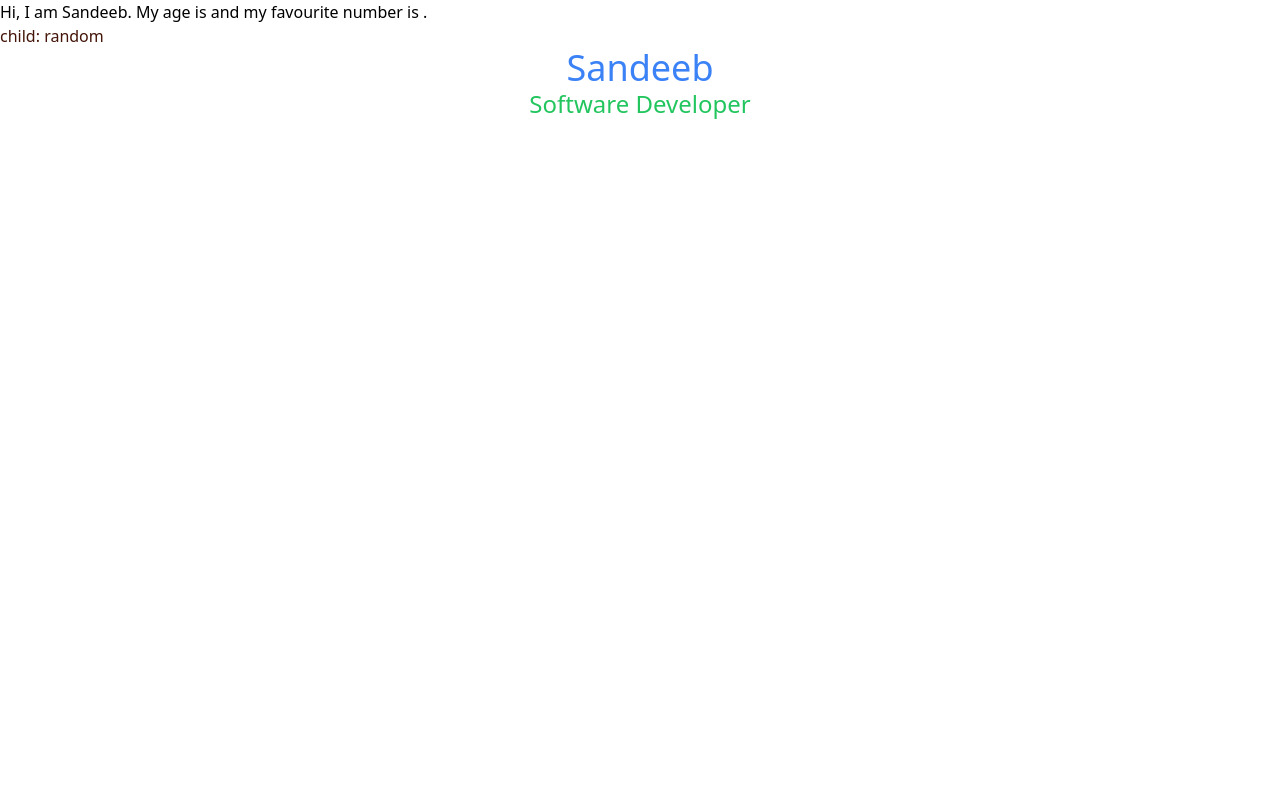
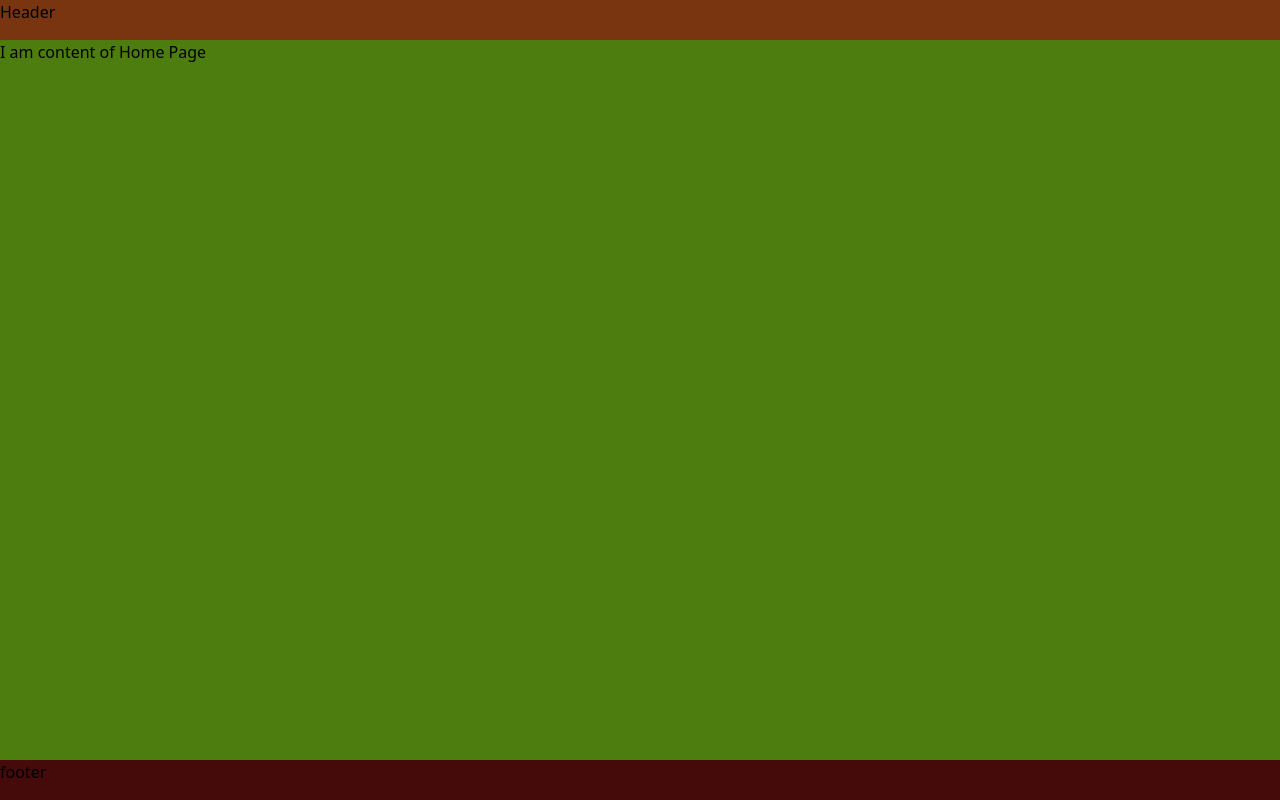
Before and after one commit to steamnp/bfs56, a React (Vite) app: page / in a window 1280 px wide. Built offline with nearby package versions, Linux system fonts and the light colour scheme.

Commit message:
use height, background-color from tailwindcss

```diff
--- a/src/components/child.jsx
+++ /dev/null
@@ -1,9 +0,0 @@
-//rfce shortcut for creating functional component
-
-import styles from "../styles/child.module.css";
-
-function child({ test }) {
-  return <div className="text-orange-950">child: {test}</div>;
-}
-
-export default child;
--- /dev/null
+++ b/src/components/footer.jsx
@@ -0,0 +1,5 @@
+function Footer() {
+  return <div className="h-10 bg-red-950">footer</div>;
+}
+
+export default Footer;
--- /dev/null
+++ b/src/components/header.jsx
@@ -0,0 +1,5 @@
+function Header() {
+  return <div className="h-10 bg-amber-900">Header</div>;
+}
+
+export default Header;
--- a/src/components/parent.jsx
+++ /dev/null
@@ -1,11 +0,0 @@
-import Child from "./child";
-function Parent() {
-  return (
-    /* we can also wrote <React.Fragment> instead of <> */
-    <>
-      <Child test="random" />
-    </>
-  );
-}
-
-export default Parent;
--- a/src/components/sandeeb.jsx
+++ /dev/null
@@ -1,17 +0,0 @@
-//DRY -> Don't Repeat Yourself
-//SOC -> Separation of Concerns
-import PropTypes from "prop-types";
-function Sandeeb({ age, favNumber }) {
-  return (
-    <h1>
-      {/* Hi, I am Sandeeb. My age is {props.age} and my favourite number is {props.favNumber}. */}
-      Hi, I am Sandeeb. My age is {age} and my favourite number is {favNumber}.
-    </h1>
-  );
-}
-
-Sandeeb.prototype = {
-  age: PropTypes.number,
-  favNumber: PropTypes.number,
-};
-export default Sandeeb;
--- a/src/components/tailwind.jsx
+++ /dev/null
@@ -1,10 +0,0 @@
-function Tailwind() {
-  return (
-    <div>
-      <h1 className="text-4xl text-center text-blue-500">Sandeeb</h1>
-      <p className="text-2xl text-center text-green-500">Software Developer</p>
-    </div>
-  );
-}
-
-export default Tailwind;
--- a/src/main.jsx
+++ b/src/main.jsx
@@ -1,10 +1,7 @@
 import React from "react";
 import ReactDOM from "react-dom/client";
-import Sandeeb from "./components/sandeeb";
-import Parent from "./components/parent";
 import "./styles/index.css";
-import Tailwind from "./components/tailwind";
-
+import Home from "./pages/home.jsx";
 //console.log is for the debugging purpose
 //{age: 30, favNumber: 7} is the object in javascript, which can be excess by props
 // to access different properties of the object, we can use props.age, props.favNumber
@@ -12,8 +9,6 @@ import Tailwind from "./components/tailwind";
 ReactDOM.createRoot(document.getElementById("root")).render(
   <React.StrictMode>
     {/* <Sandeeb age={30} favNumber={7} /> */}
-    <Sandeeb />
-    <Parent />
-    <Tailwind />
+    <Home />
   </React.StrictMode>
 );
--- /dev/null
+++ b/src/pages/home.jsx
@@ -0,0 +1,16 @@
+import Header from "../components/header.jsx";
+import Footer from "../components/footer.jsx";
+
+function home() {
+  return (
+    <div>
+      <Header />
+      <div className="min-h-[calc(100vh-80px)] bg-lime-700">
+        I am content of Home Page
+      </div>
+      <Footer />
+    </div>
+  );
+}
+
+export default home;
```
